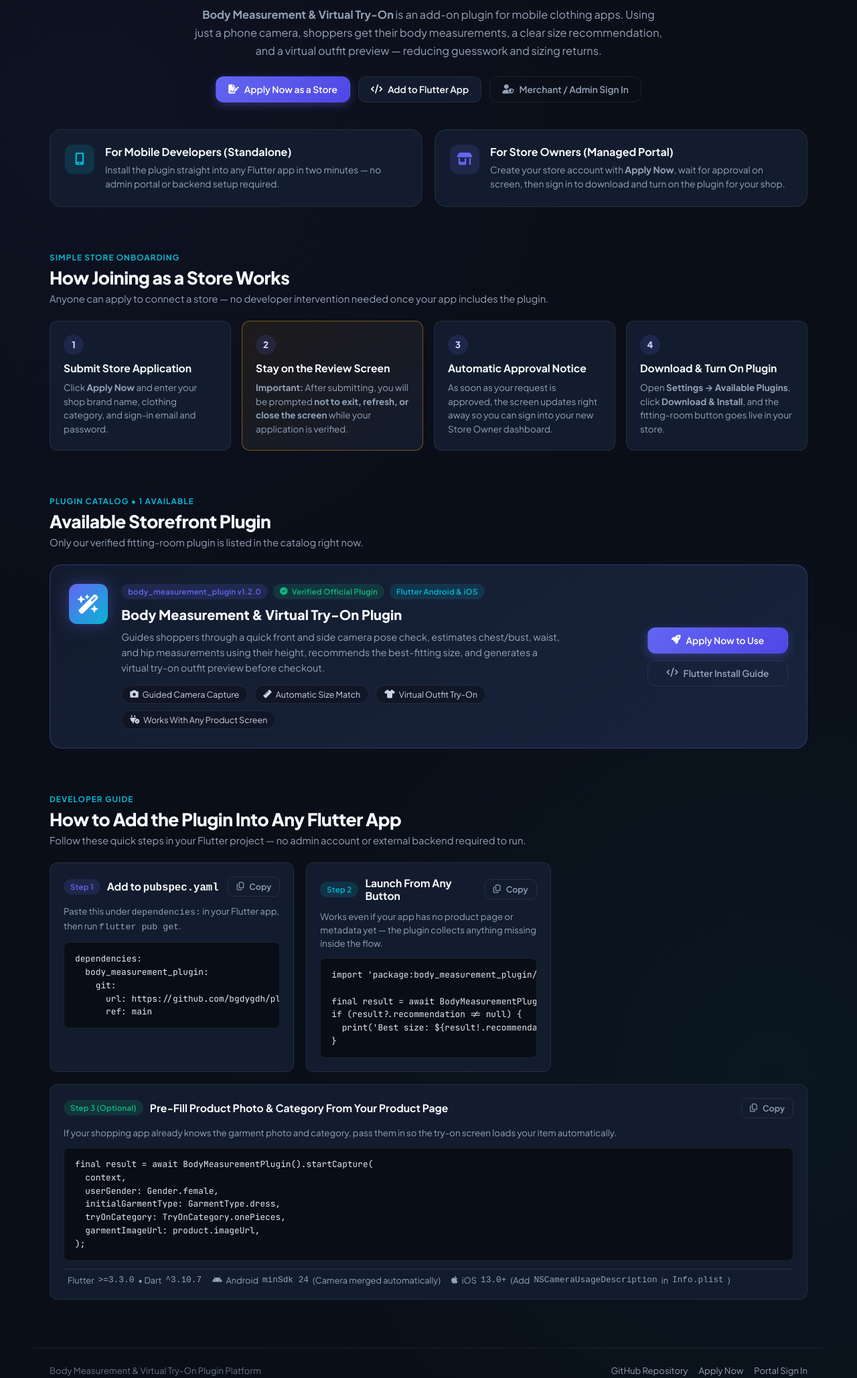
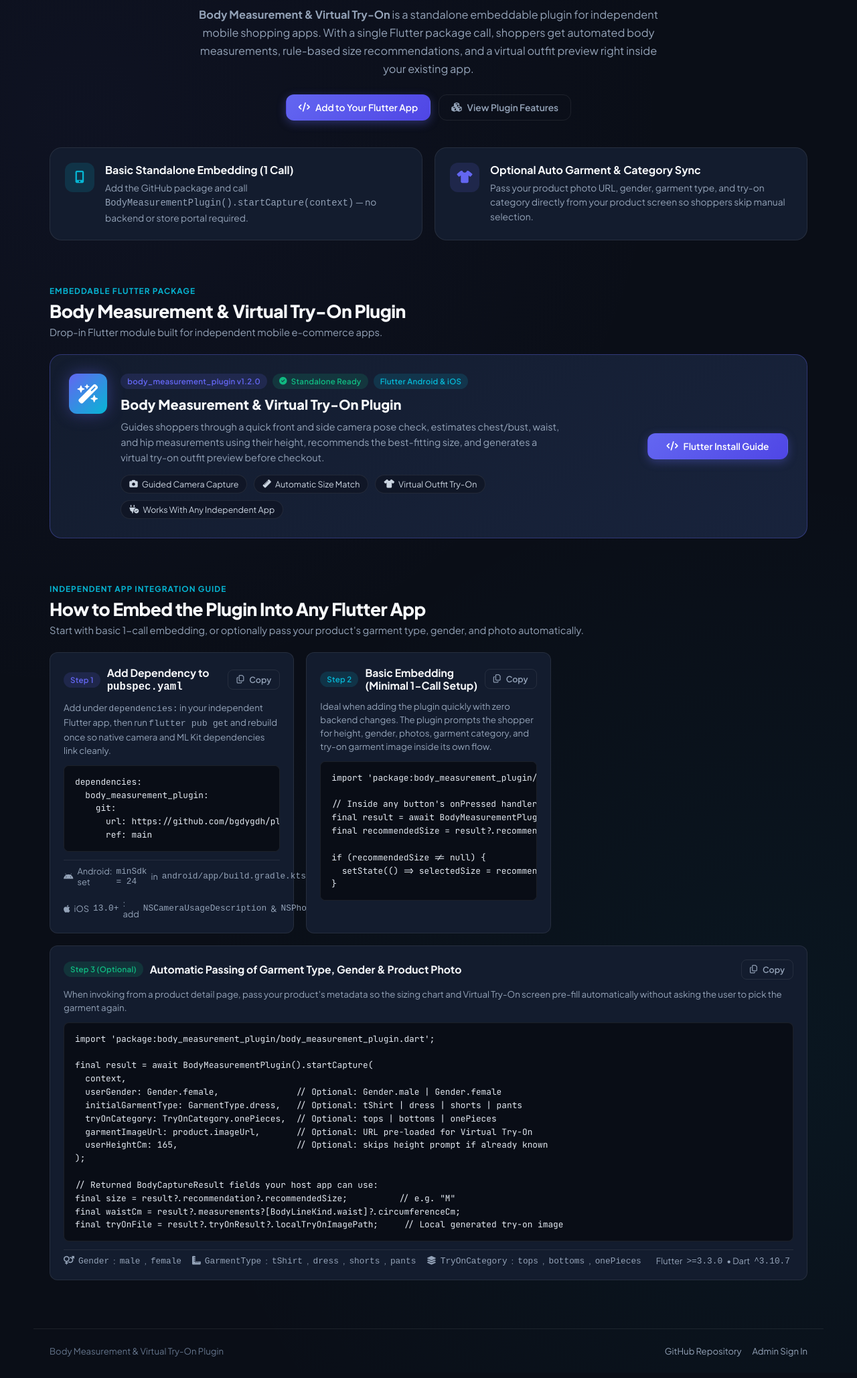
Before and after one commit to bgdygdh/admin, a plain HTML site: page index.html in a window 1280 px wide. Shown: the part 300-2358 px from the top of the page at 67% size. Drawn offline with nearby package versions, Linux system fonts and the light colour scheme; no server answers; some icons are missing.

Commit message:
Focus landing page on independent Flutter app embedding

```diff
--- a/index.html
+++ b/index.html
@@ -36,16 +36,16 @@
         </a>
 
         <nav class="public-nav-links">
-          <a href="#howApplyingWorks">How It Works</a>
+          <a href="#howApplyingWorks" style="display: none;">How It Works</a>
           <a href="#publicPluginDirectory">Available Plugin</a>
           <a href="#developerFlutterGuide">Flutter Setup</a>
         </nav>
 
         <div class="public-nav-actions">
           <button type="button" class="btn btn-outline btn-sm" onclick="openAuthPortal()">
-            <i class="fa-solid fa-right-to-bracket"></i> Sign In
+            <i class="fa-solid fa-right-to-bracket"></i> Admin Sign In
           </button>
-          <button type="button" class="btn btn-primary btn-sm" onclick="openApplyMerchantModal()">
+          <button type="button" class="btn btn-primary btn-sm" onclick="openApplyMerchantModal()" style="display: none;">
             <i class="fa-solid fa-store"></i> Apply Now
           </button>
         </div>
@@ -53,26 +53,29 @@
     </header>
 
     <main class="public-main">
-      <!-- Hero Section (Plain-English for Shop Owners, Panelists & Developers) -->
+      <!-- Hero Section (Plain-English for Independent Developers & Panelists) -->
       <section id="publicHero" class="public-hero">
         <div class="public-hero-pill">
-          <i class="fa-solid fa-sparkles"></i> Easy Virtual Fitting Room for Mobile Shopping Apps
+          <i class="fa-solid fa-sparkles"></i> Embeddable Virtual Fitting Room Plugin for Flutter Apps
         </div>
         <h2>Let Shoppers Find Their Exact Size &amp; Preview Outfits Before Buying</h2>
         <p class="public-hero-sub">
-          <strong>Body Measurement &amp; Virtual Try-On</strong> is an add-on plugin for mobile clothing apps.
-          Using just a phone camera, shoppers get their body measurements, a clear size recommendation,
-          and a virtual outfit preview — reducing guesswork and sizing returns.
+          <strong>Body Measurement &amp; Virtual Try-On</strong> is a standalone embeddable plugin for independent mobile shopping apps.
+          With a single Flutter package call, shoppers get automated body measurements, rule-based size recommendations,
+          and a virtual outfit preview right inside your existing app.
         </p>
 
         <div class="public-hero-ctas">
-          <button type="button" class="btn btn-primary" onclick="openApplyMerchantModal()">
+          <button type="button" class="btn btn-primary" onclick="openApplyMerchantModal()" style="display: none;">
             <i class="fa-solid fa-file-signature"></i> Apply Now as a Store
           </button>
-          <a href="#developerFlutterGuide" class="btn btn-secondary">
-            <i class="fa-solid fa-code"></i> Add to Flutter App
+          <a href="#developerFlutterGuide" class="btn btn-primary">
+            <i class="fa-solid fa-code"></i> Add to Your Flutter App
           </a>
-          <button type="button" class="btn btn-outline" onclick="openAuthPortal()">
+          <a href="#publicPluginDirectory" class="btn btn-outline">
+            <i class="fa-solid fa-cubes"></i> View Plugin Features
+          </a>
+          <button type="button" class="btn btn-outline" onclick="openAuthPortal()" style="display: none;">
             <i class="fa-solid fa-user-shield"></i> Merchant / Admin Sign In
           </button>
         </div>
@@ -81,11 +84,18 @@
           <div class="audience-card">
             <div class="audience-icon cyan"><i class="fa-solid fa-mobile-screen-button"></i></div>
             <div>
-              <h3>For Mobile Developers (Standalone)</h3>
-              <p>Install the plugin straight into any Flutter app in two minutes — no admin portal or backend setup required.</p>
+              <h3>Basic Standalone Embedding (1 Call)</h3>
+              <p>Add the GitHub package and call <code>BodyMeasurementPlugin().startCapture(context)</code> — no backend or store portal required.</p>
             </div>
           </div>
           <div class="audience-card">
+            <div class="audience-icon indigo"><i class="fa-solid fa-shirt"></i></div>
+            <div>
+              <h3>Optional Auto Garment &amp; Category Sync</h3>
+              <p>Pass your product photo URL, gender, garment type, and try-on category directly from your product screen so shoppers skip manual selection.</p>
+            </div>
+          </div>
+          <div class="audience-card" style="display: none;">
             <div class="audience-icon indigo"><i class="fa-solid fa-shop"></i></div>
             <div>
               <h3>For Store Owners (Managed Portal)</h3>
@@ -95,8 +105,8 @@
         </div>
       </section>
 
-      <!-- How Store Application Works (Includes Clear "Do Not Exit Screen" Info) -->
-      <section id="howApplyingWorks" class="public-section">
+      <!-- How Store Application Works (Hidden for standalone demo focus) -->
+      <section id="howApplyingWorks" class="public-section" style="display: none;">
         <div class="public-section-header">
           <span class="section-eyebrow">Simple Store Onboarding</span>
           <h2>How Joining as a Store Works</h2>
@@ -127,12 +137,12 @@
         </div>
       </section>
 
-      <!-- Available Plugins Directory (Only 1 Plugin Listed) -->
+      <!-- Available Plugins Directory (Standalone Focus) -->
       <section id="publicPluginDirectory" class="public-section">
         <div class="public-section-header">
-          <span class="section-eyebrow">Plugin Catalog &bull; 1 Available</span>
-          <h2>Available Storefront Plugin</h2>
-          <p>Only our verified fitting-room plugin is listed in the catalog right now.</p>
+          <span class="section-eyebrow">Embeddable Flutter Package</span>
+          <h2>Body Measurement &amp; Virtual Try-On Plugin</h2>
+          <p>Drop-in Flutter module built for independent mobile e-commerce apps.</p>
         </div>
 
         <div class="public-plugin-list">
@@ -144,7 +154,7 @@
               <div class="plugin-catalog-body">
                 <div class="plugin-catalog-badges">
                   <span class="badge badge-indigo">body_measurement_plugin v1.2.0</span>
-                  <span class="badge badge-emerald"><i class="fa-solid fa-circle-check"></i> Verified Official Plugin</span>
+                  <span class="badge badge-emerald"><i class="fa-solid fa-circle-check"></i> Standalone Ready</span>
                   <span class="badge badge-cyan">Flutter Android &amp; iOS</span>
                 </div>
                 <h3>Body Measurement &amp; Virtual Try-On Plugin</h3>
@@ -155,15 +165,15 @@
                   <span><i class="fa-solid fa-camera"></i> Guided Camera Capture</span>
                   <span><i class="fa-solid fa-ruler"></i> Automatic Size Match</span>
                   <span><i class="fa-solid fa-shirt"></i> Virtual Outfit Try-On</span>
-                  <span><i class="fa-solid fa-plug-circle-check"></i> Works With Any Product Screen</span>
+                  <span><i class="fa-solid fa-plug-circle-check"></i> Works With Any Independent App</span>
                 </div>
               </div>
             </div>
             <div class="plugin-catalog-actions">
-              <button type="button" class="btn btn-primary" onclick="openApplyMerchantModal()">
+              <button type="button" class="btn btn-primary" onclick="openApplyMerchantModal()" style="display: none;">
                 <i class="fa-solid fa-rocket"></i> Apply Now to Use
               </button>
-              <a href="#developerFlutterGuide" class="btn btn-outline">
+              <a href="#developerFlutterGuide" class="btn btn-primary">
                 <i class="fa-solid fa-code"></i> Flutter Install Guide
               </a>
             </div>
@@ -171,68 +181,84 @@
         </div>
       </section>
 
-      <!-- For Developers: How to Add the Plugin into Flutter -->
+      <!-- For Developers: How to Add the Plugin into Independent Flutter Apps -->
       <section id="developerFlutterGuide" class="public-section">
         <div class="public-section-header">
-          <span class="section-eyebrow">Developer Guide</span>
-          <h2>How to Add the Plugin Into Any Flutter App</h2>
-          <p>Follow these quick steps in your Flutter project — no admin account or external backend required to run.</p>
+          <span class="section-eyebrow">Independent App Integration Guide</span>
+          <h2>How to Embed the Plugin Into Any Flutter App</h2>
+          <p>Start with basic 1-call embedding, or optionally pass your product's garment type, gender, and photo automatically.</p>
         </div>
 
         <div class="dev-guide-grid">
           <div class="dev-step-card">
             <div class="dev-step-head">
               <span class="badge badge-indigo">Step 1</span>
-              <h4>Add to <code>pubspec.yaml</code></h4>
+              <h4>Add Dependency to <code>pubspec.yaml</code></h4>
               <button type="button" class="btn btn-outline btn-sm copy-snippet-btn" onclick="copyCodeSnippet('snippetPubspec', this)">
                 <i class="fa-regular fa-copy"></i> Copy
               </button>
             </div>
-            <p class="dev-step-note">Paste this under <code>dependencies:</code> in your Flutter app, then run <code>flutter pub get</code>.</p>
+            <p class="dev-step-note">Add under <code>dependencies:</code> in your independent Flutter app, then run <code>flutter pub get</code> and rebuild once so native camera and ML Kit dependencies link cleanly.</p>
             <pre class="code-block" id="snippetPubspec">dependencies:
   body_measurement_plugin:
     git:
       url: https://github.com/bgdygdh/plugin.git
       ref: main</pre>
+            <div class="dev-requirements-strip">
+              <span><i class="fa-brands fa-android"></i> Android: set <code>minSdk = 24</code> in <code>android/app/build.gradle.kts</code></span>
+              <span><i class="fa-brands fa-apple"></i> iOS <code>13.0+</code>: add <code>NSCameraUsageDescription</code> &amp; <code>NSPhotoLibraryUsageDescription</code> in <code>Info.plist</code></span>
+            </div>
           </div>
 
           <div class="dev-step-card">
             <div class="dev-step-head">
               <span class="badge badge-cyan">Step 2</span>
-              <h4>Launch From Any Button</h4>
+              <h4>Basic Embedding (Minimal 1-Call Setup)</h4>
               <button type="button" class="btn btn-outline btn-sm copy-snippet-btn" onclick="copyCodeSnippet('snippetMinimal', this)">
                 <i class="fa-regular fa-copy"></i> Copy
               </button>
             </div>
-            <p class="dev-step-note">Works even if your app has no product page or metadata yet — the plugin collects anything missing inside the flow.</p>
+            <p class="dev-step-note">Ideal when adding the plugin quickly with zero backend changes. The plugin prompts the shopper for height, gender, photos, garment category, and try-on garment image inside its own flow.</p>
             <pre class="code-block" id="snippetMinimal">import 'package:body_measurement_plugin/body_measurement_plugin.dart';
 
+// Inside any button's onPressed handler:
 final result = await BodyMeasurementPlugin().startCapture(context);
-if (result?.recommendation != null) {
-  print('Best size: ${result!.recommendation!.recommendedSize}');
+final recommendedSize = result?.recommendation?.recommendedSize;
+
+if (recommendedSize != null) {
+  setState(() => selectedSize = recommendedSize);
 }</pre>
           </div>
 
           <div class="dev-step-card dev-step-wide">
             <div class="dev-step-head">
               <span class="badge badge-emerald">Step 3 (Optional)</span>
-              <h4>Pre-Fill Product Photo &amp; Category From Your Product Page</h4>
+              <h4>Automatic Passing of Garment Type, Gender &amp; Product Photo</h4>
               <button type="button" class="btn btn-outline btn-sm copy-snippet-btn" onclick="copyCodeSnippet('snippetProduct', this)">
                 <i class="fa-regular fa-copy"></i> Copy
               </button>
             </div>
-            <p class="dev-step-note">If your shopping app already knows the garment photo and category, pass them in so the try-on screen loads your item automatically.</p>
-            <pre class="code-block" id="snippetProduct">final result = await BodyMeasurementPlugin().startCapture(
+            <p class="dev-step-note">When invoking from a product detail page, pass your product's metadata so the sizing chart and Virtual Try-On screen pre-fill automatically without asking the user to pick the garment again.</p>
+            <pre class="code-block" id="snippetProduct">import 'package:body_measurement_plugin/body_measurement_plugin.dart';
+
+final result = await BodyMeasurementPlugin().startCapture(
   context,
-  userGender: Gender.female,
-  initialGarmentType: GarmentType.dress,
-  tryOnCategory: TryOnCategory.onePieces,
-  garmentImageUrl: product.imageUrl,
-);</pre>
+  userGender: Gender.female,               // Optional: Gender.male | Gender.female
+  initialGarmentType: GarmentType.dress,   // Optional: tShirt | dress | shorts | pants
+  tryOnCategory: TryOnCategory.onePieces,  // Optional: tops | bottoms | onePieces
+  garmentImageUrl: product.imageUrl,       // Optional: URL pre-loaded for Virtual Try-On
+  userHeightCm: 165,                       // Optional: skips height prompt if already known
+);
+
+// Returned BodyCaptureResult fields your host app can use:
+final size = result?.recommendation?.recommendedSize;          // e.g. "M"
+final waistCm = result?.measurements?[BodyLineKind.waist]?.circumferenceCm;
+final tryOnFile = result?.tryOnResult?.localTryOnImagePath;     // Local generated try-on image</pre>
             <div class="dev-requirements-strip">
+              <span><i class="fa-solid fa-venus-mars"></i> <code>Gender</code>: <code>male</code>, <code>female</code></span>
+              <span><i class="fa-solid fa-ruler-combined"></i> <code>GarmentType</code>: <code>tShirt</code>, <code>dress</code>, <code>shorts</code>, <code>pants</code></span>
+              <span><i class="fa-solid fa-layer-group"></i> <code>TryOnCategory</code>: <code>tops</code>, <code>bottoms</code>, <code>onePieces</code></span>
               <span><i class="fa-brands fa-flutter"></i> Flutter <code>&gt;=3.3.0</code> &bull; Dart <code>^3.10.7</code></span>
-              <span><i class="fa-brands fa-android"></i> Android <code>minSdk 24</code> (Camera merged automatically)</span>
-              <span><i class="fa-brands fa-apple"></i> iOS <code>13.0+</code> (Add <code>NSCameraUsageDescription</code> in <code>Info.plist</code>)</span>
             </div>
           </div>
         </div>
@@ -240,11 +266,11 @@ if (result?.recommendation != null) {
     </main>
 
     <footer class="public-footer">
-      <span>Body Measurement &amp; Virtual Try-On Plugin Platform</span>
+      <span>Body Measurement &amp; Virtual Try-On Plugin</span>
       <div style="display: flex; gap: 16px;">
         <a href="https://github.com/bgdygdh/plugin" target="_blank" rel="noopener">GitHub Repository</a>
-        <a href="javascript:void(0)" onclick="openApplyMerchantModal()">Apply Now</a>
-        <a href="javascript:void(0)" onclick="openAuthPortal()">Portal Sign In</a>
+        <a href="javascript:void(0)" onclick="openApplyMerchantModal()" style="display: none;">Apply Now</a>
+        <a href="javascript:void(0)" onclick="openAuthPortal()">Admin Sign In</a>
       </div>
     </footer>
   </div>
@@ -258,7 +284,7 @@ if (result?.recommendation != null) {
         <button type="button" class="btn btn-outline btn-sm" onclick="closeAuthPortal()">
           <i class="fa-solid fa-arrow-left"></i> Back to Home
         </button>
-        <button type="button" class="btn btn-outline btn-sm" onclick="closeAuthPortal(); openApplyMerchantModal();">
+        <button type="button" class="btn btn-outline btn-sm" onclick="closeAuthPortal(); openApplyMerchantModal();" style="display: none;">
           <i class="fa-solid fa-store"></i> Apply Now
         </button>
       </div>
@@ -269,14 +295,14 @@ if (result?.recommendation != null) {
         </div>
         <div class="brand-title">
           <h1>BodyFit Portal</h1>
-          <span>Merchant &amp; Admin Access</span>
+          <span>Admin Access</span>
         </div>
       </div>
 
       <div style="text-align: center; margin-bottom: 20px;">
         <h2 style="font-size: 1.25rem; font-weight: 700;">Sign in to your Account</h2>
         <p style="font-size: 0.82rem; color: var(--text-muted); margin-top: 4px;">
-          Access the Super Admin queue or your approved Store Merchant backstage
+          Access the dashboard configuration portal
         </p>
       </div>
 
@@ -284,7 +310,7 @@ if (result?.recommendation != null) {
       <form id="loginForm" class="auth-form" onsubmit="handleLogin(event)">
         <div class="form-group">
           <label><i class="fa-solid fa-envelope"></i> Account Email</label>
-          <input type="email" id="loginId" class="form-input" placeholder="admin@antigravity.io or merchant email" required>
+          <input type="email" id="loginId" class="form-input" placeholder="Enter account email" required>
         </div>
         <div class="form-group">
           <label><i class="fa-solid fa-lock"></i> Password</label>
@@ -295,7 +321,7 @@ if (result?.recommendation != null) {
         </button>
       </form>
 
-      <div style="text-align: center; margin-top: 16px; font-size: 0.8rem; color: var(--text-muted);">
+      <div style="text-align: center; margin-top: 16px; font-size: 0.8rem; color: var(--text-muted); display: none;">
         New merchant store?
         <a href="javascript:void(0)" onclick="closeAuthPortal(); openApplyMerchantModal();" style="color: var(--accent-cyan); font-weight: 600; text-decoration: none;">
           Apply Now for Approval &rarr;
```
